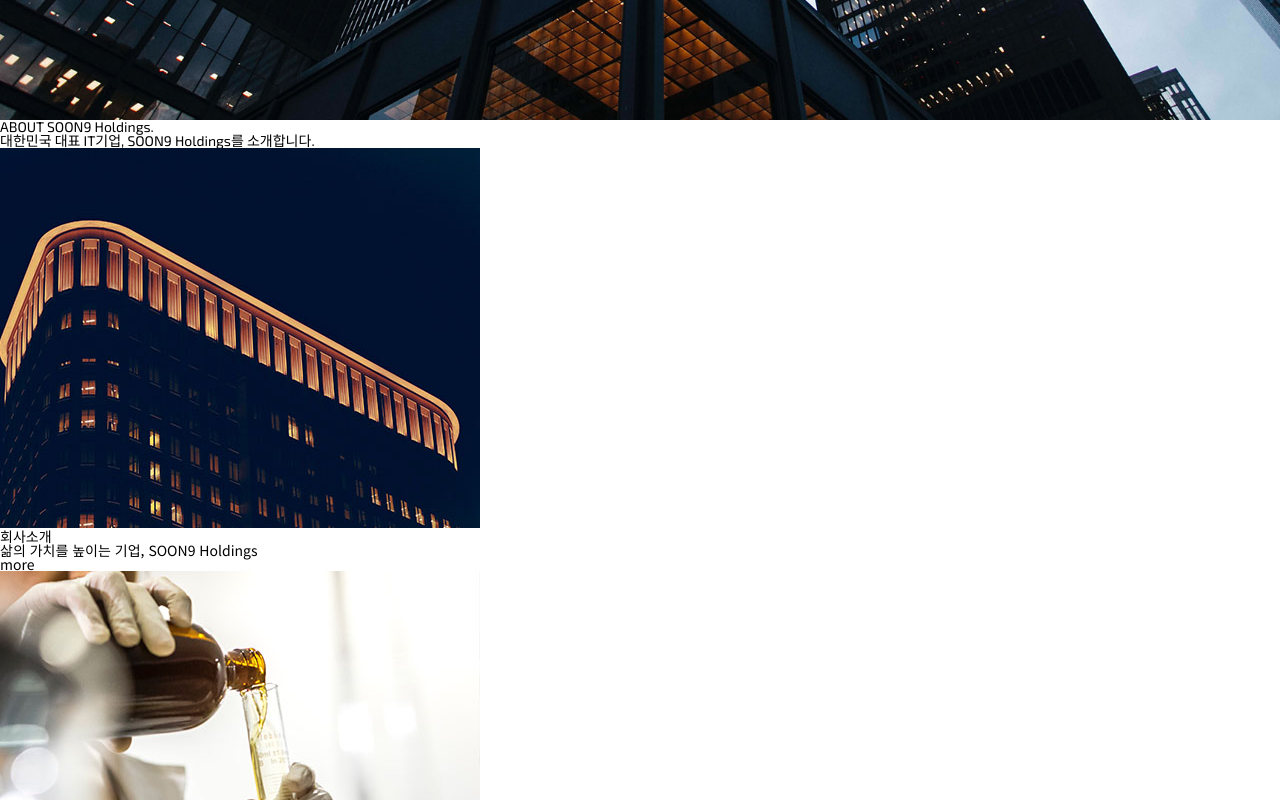
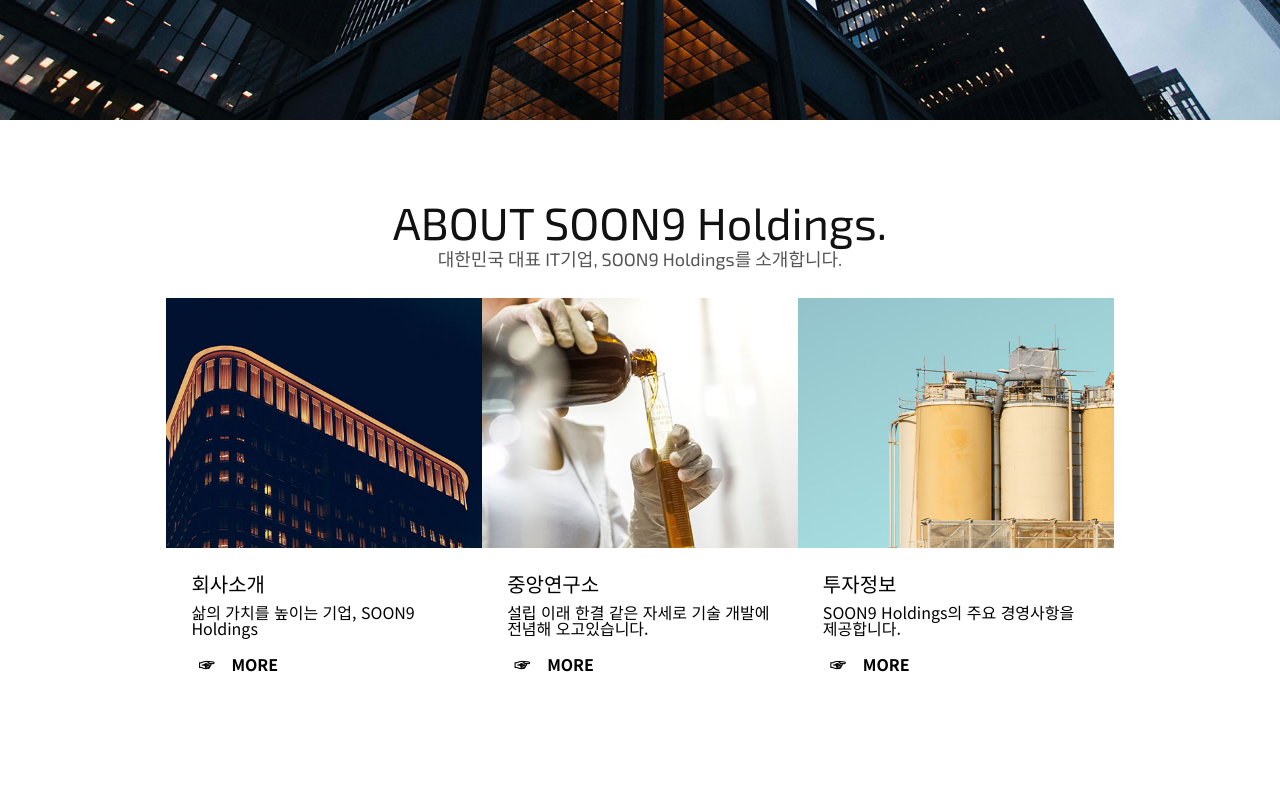
Before and after one commit to kkimjuseong/css-template1, a plain HTML site: page index.html in a window 1280 px wide. Shown: the part 680-1480 px from the top of the page. Drawn offline with nearby package versions, Linux system fonts and the light colour scheme.

Commit message:
#CSS section.about

```diff
--- a/css/main.css
+++ b/css/main.css
@@ -135,3 +135,84 @@
   width: 100%;
 }
 /* 가상의 view 박스 끝*/
+
+
+
+/* section > div.title 공통 style */
+section .title{
+  text-align: center;
+}
+section .title h2{
+  font-size: 45px;
+  color: #111;
+  margin-bottom: 5px;
+}
+section .title p{
+  font-size: 18px;
+  color: #555;
+}
+section .sub-container{
+  width: 74%;
+  margin: 0 auto;
+}
+
+
+/* section.about style */
+section.about{
+  margin: 80px 0;
+
+}
+section.about ul.sub-container{
+  /* background: orange; */
+  margin-top: 30px;
+  border-bottom: 2px solid #ddd;
+  padding-bottom: 30px;
+}
+section.about ul.sub-container li{
+  float: left;
+  width: 33.333%;
+  height: 510px;
+}
+section.about ul.sub-container li a:hover .img-box img{
+  transform: scale(1.2);
+}
+section.about ul.sub-container li .img-box{
+  /* border: 1px solid #000; */
+  overflow: hidden;
+}
+section.about ul.sub-container li .img-box img{
+  width: 100%;
+  /* hover가 없는쪽에 transition을 줘야함. */
+  transition: 0.6s;
+}
+section.about ul.sub-container li .text{
+  padding: 25px;
+}
+section.about ul.sub-container li .text h3{
+  font-size: 20px;
+  margin-bottom: 10px;
+}
+section.about ul.sub-container li .text p{
+  font-size: 16px;
+  margin-bottom: 20px;
+}
+section.about ul.sub-container li .text .more{
+  text-transform: uppercase;
+  font-weight: 700;
+  /* border: 2px solid #000; */
+  position: relative;
+  padding: 0 40px;
+}
+section.about ul.sub-container li .text .more::before{
+  content: '☞';
+  text-align: center;
+  line-height: 30px;
+  display: block;
+  width: 30px;
+  height: 30px;
+  /* background: orange; */
+  border-radius: 50%;
+  position: absolute;
+  left: 0;
+  top: -7px;
+}
```
